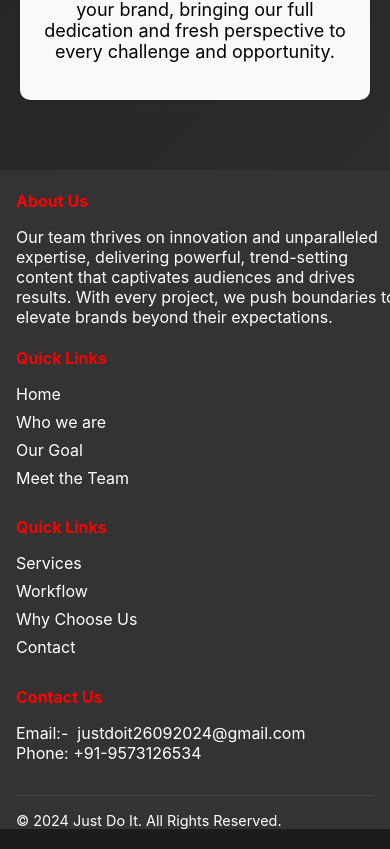
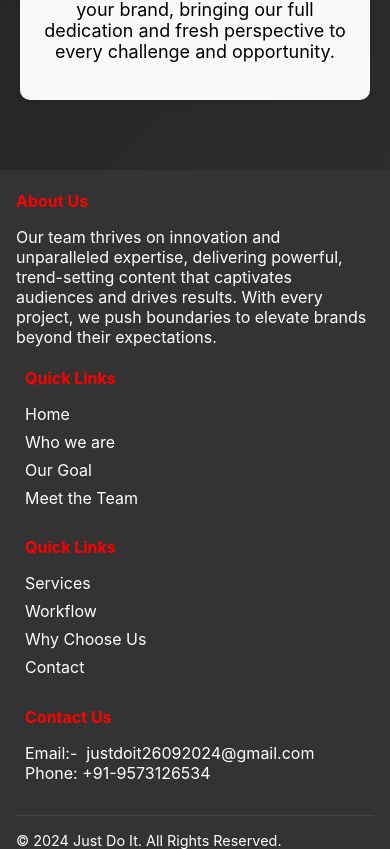
Before and after one commit to PiyushGogo/just-do-it, a React (Create React App) app in the folder just-do-it/: page /why-choose-us in a window 390 px wide. Shown: the part 1134-1983 px from the top of the page. Built offline with nearby package versions, Linux system fonts and the light colour scheme.

Commit message:
footer css fix

```diff
--- a/just-do-it/src/components/Footer/Footer.css
+++ b/just-do-it/src/components/Footer/Footer.css
@@ -81,6 +81,6 @@
     }
     .footer-section {
 
-      min-width: 380px;
+      min-width: 340px;
     }
   }
```
